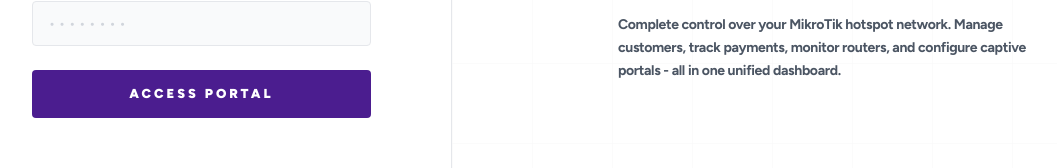
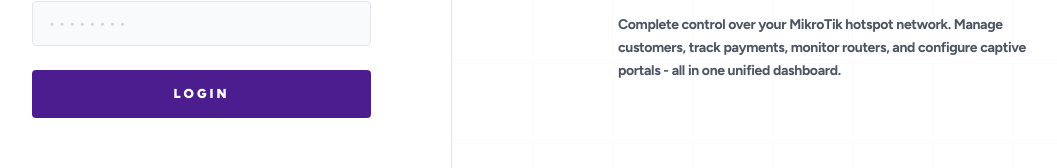
Before and after one commit to dennismutuku2005/pacewebsite, a Next.js app in the folder isphotspotportal/: page /login in a window 1280 px wide. Shown: the part 417-585 px from the top of the page, without its empty margins (48-1105 px from the left). Built offline with nearby package versions, Linux system fonts and the light colour scheme.

Commit message:
Auto-update: page.js

```diff
--- a/isphotspotportal/src/app/login/page.js
+++ b/isphotspotportal/src/app/login/page.js
@@ -74,7 +74,7 @@ export default function LoginPage() {
                             loadingText="Authenticating..."
                             className="w-full bg-pace-purple text-white py-3.5 rounded font-black text-[12px] uppercase tracking-[3px] hover:bg-[#3d1a75] transition-all active:scale-[0.99] mt-6 shadow-none"
                         >
-                            Access Portal
+                            Login
                         </LoadingButton>
                     </form>
 
```
